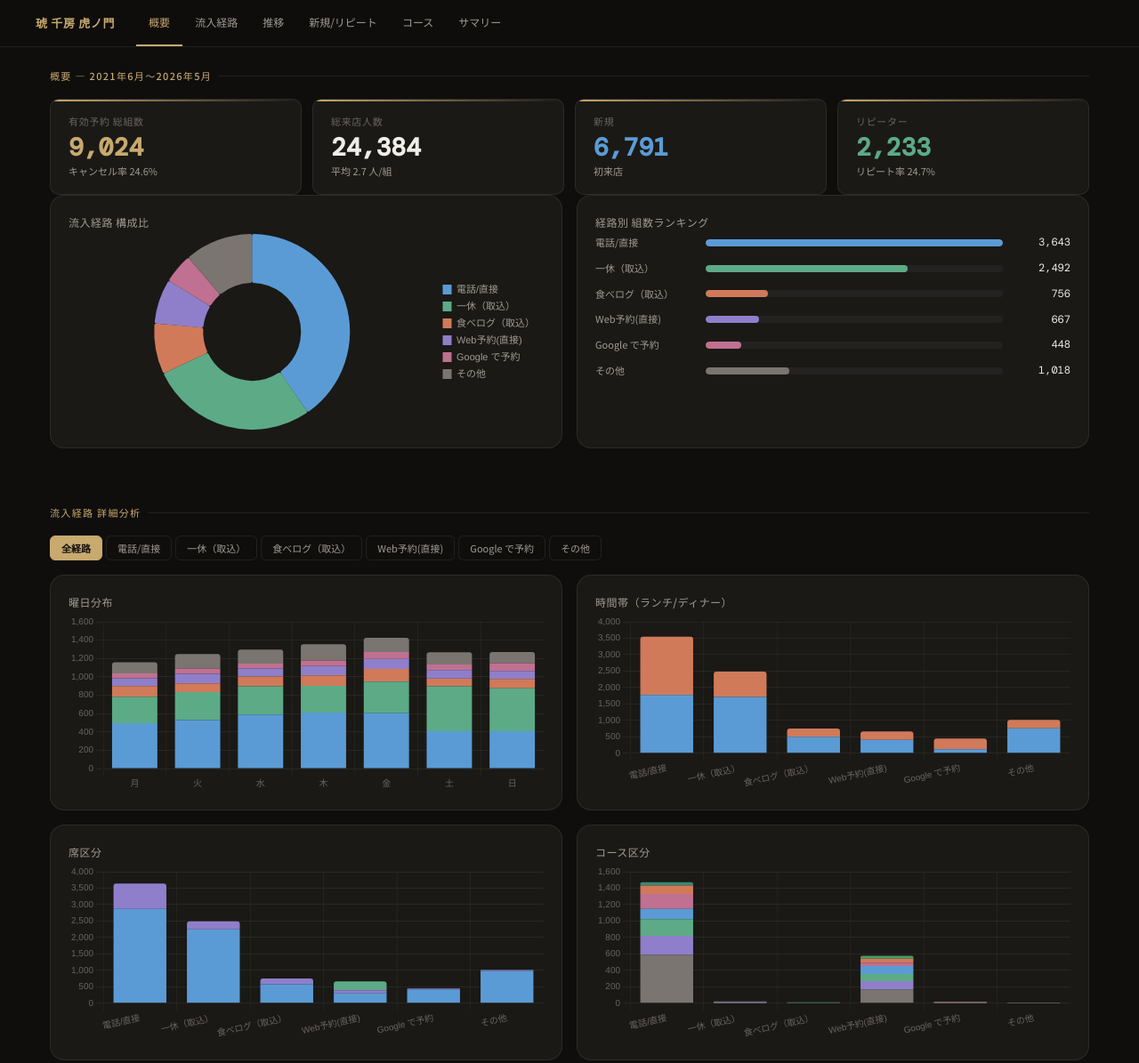
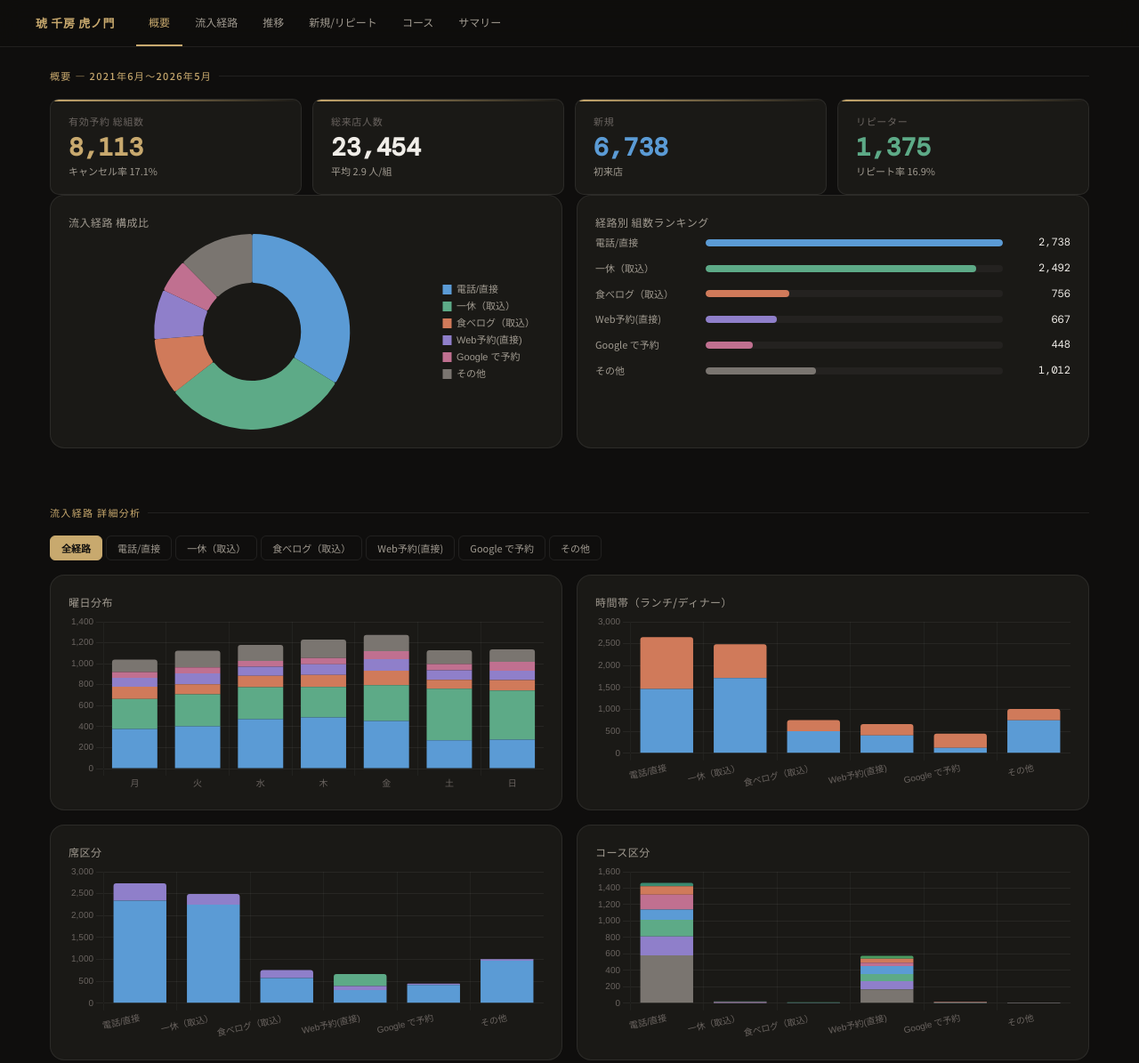
Before and after one commit to Chibo-MarketingDepartment/kohaku_reservation_report, a plain HTML site: page index.html in a window 1280 px wide. Shown: the top 1195 px of the page at 89% size. Drawn offline with nearby package versions, Linux system fonts and the light colour scheme.

Commit message:
Add files via upload

```diff
--- a/data.js
+++ b/data.js
@@ -1,13 +1,13 @@
 const DATA = {
   "kpi": {
-    "total_valid": 9024,
-    "total_all": 11971,
-    "cancel_rate": 24.6,
-    "total_pax": 24384,
-    "avg_pax": 2.7,
-    "new_count": 6791,
-    "rep_count": 2233,
-    "rep_rate": 24.7
+    "total_valid": 8113,
+    "total_all": 9788,
+    "cancel_rate": 17.1,
+    "total_pax": 23454,
+    "avg_pax": 2.9,
+    "new_count": 6738,
+    "rep_count": 1375,
+    "rep_rate": 16.9
   },
   "channels": [
     "電話/直接",
@@ -19,50 +19,50 @@ const DATA = {
   ],
   "ch_data": {
     "電話/直接": {
-      "groups": 3643,
-      "pax": 9429,
-      "avg_pax": 2.6,
-      "share": 40.4,
-      "rep": 1834,
-      "new": 1809,
-      "rep_rate": 50.3,
+      "groups": 2738,
+      "pax": 8505,
+      "avg_pax": 3.1,
+      "share": 33.7,
+      "rep": 982,
+      "new": 1756,
+      "rep_rate": 35.9,
       "new_avg_pax": 3.2,
-      "rep_avg_pax": 2.0,
+      "rep_avg_pax": 2.9,
       "weekday": {
-        "月": 495,
-        "火": 528,
-        "水": 590,
-        "木": 611,
-        "金": 604,
-        "土": 407,
-        "日": 408
+        "月": 377,
+        "火": 403,
+        "水": 471,
+        "木": 488,
+        "金": 453,
+        "土": 270,
+        "日": 276
       },
       "time": {
-        "ランチ": 1776,
-        "ディナー": 1773,
-        "アイドル": 94
+        "ランチ": 1468,
+        "ディナー": 1183,
+        "アイドル": 87
       },
       "course": {
-        "未選択/媒体": 2117,
-        "席のみ": 589,
+        "未選択/媒体": 1220,
+        "席のみ": 582,
         "翡翠": 231,
         "藤": 203,
         "茜": 181,
         "藍": 125,
-        "琥": 104,
+        "琥": 103,
         "碧": 40
       },
       "seat": {
-        "テーブル": 2873,
-        "個室": 770
+        "テーブル": 2338,
+        "個室": 400
       },
-      "weekend_rate": 22.4
+      "weekend_rate": 19.9
     },
     "一休（取込）": {
       "groups": 2492,
       "pax": 6941,
       "avg_pax": 2.8,
-      "share": 27.6,
+      "share": 30.7,
       "rep": 31,
       "new": 2461,
       "rep_rate": 1.2,
@@ -102,7 +102,7 @@ const DATA = {
       "groups": 756,
       "pax": 2311,
       "avg_pax": 3.1,
-      "share": 8.4,
+      "share": 9.3,
       "rep": 175,
       "new": 581,
       "rep_rate": 23.1,
@@ -139,7 +139,7 @@ const DATA = {
       "groups": 667,
       "pax": 2116,
       "avg_pax": 3.2,
-      "share": 7.4,
+      "share": 8.2,
       "rep": 111,
       "new": 556,
       "rep_rate": 16.6,
@@ -179,7 +179,7 @@ const DATA = {
       "groups": 448,
       "pax": 1321,
       "avg_pax": 2.9,
-      "share": 5.0,
+      "share": 5.5,
       "rep": 66,
       "new": 382,
       "rep_rate": 14.7,
@@ -215,41 +215,41 @@ const DATA = {
       "weekend_rate": 32.4
     },
     "その他": {
-      "groups": 1018,
-      "pax": 2266,
+      "groups": 1012,
+      "pax": 2260,
       "avg_pax": 2.2,
-      "share": 11.3,
-      "rep": 16,
+      "share": 12.5,
+      "rep": 10,
       "new": 1002,
-      "rep_rate": 1.6,
+      "rep_rate": 1.0,
       "new_avg_pax": 2.2,
-      "rep_avg_pax": 1.6,
+      "rep_avg_pax": 2.0,
       "weekday": {
-        "月": 122,
+        "月": 120,
         "火": 158,
         "水": 153,
         "木": 176,
         "金": 156,
-        "土": 133,
-        "日": 120
+        "土": 131,
+        "日": 118
       },
       "time": {
-        "ランチ": 758,
+        "ランチ": 752,
         "ディナー": 258,
         "アイドル": 2
       },
       "course": {
-        "未選択/媒体": 1012,
+        "未選択/媒体": 1006,
         "琥": 2,
         "藍": 2,
         "席のみ": 2
       },
       "seat": {
-        "テーブル": 977,
-        "個室": 34,
+        "テーブル": 972,
+        "個室": 33,
         "カウンター": 7
       },
-      "weekend_rate": 24.9
+      "weekend_rate": 24.6
     }
   },
   "months": [
@@ -335,40 +335,40 @@ const DATA = {
       56,
       49,
       52,
-      42,
+      41,
       47,
       41,
       48,
       64,
       40,
-      53,
+      52,
       58,
-      78,
-      63,
-      59,
-      61,
+      64,
       50,
-      61,
-      59,
-      68,
-      59,
-      63,
-      51,
-      67,
-      98,
-      91,
-      77,
-      93,
-      90,
-      68,
+      42,
+      50,
+      39,
+      41,
+      37,
+      48,
+      33,
+      34,
+      36,
+      31,
+      36,
+      30,
+      34,
+      43,
+      31,
+      24,
+      36,
+      60,
+      58,
+      92,
+      74,
+      50,
       72,
-      80,
-      140,
-      168,
-      118,
-      102,
-      110,
-      62,
+      60,
       56
     ],
     "一休（取込）": [
@@ -648,18 +648,18 @@ const DATA = {
       4,
       3,
       13,
-      7,
+      6,
       8,
       8,
       3,
       17,
-      16,
+      15,
       9,
       10,
       11,
       14,
       32,
-      36,
+      32,
       20,
       36,
       38,
@@ -689,7 +689,7 @@ const DATA = {
       136,
       139,
       102,
-      112,
+      111,
       139,
       114,
       130,
@@ -697,20 +697,20 @@ const DATA = {
       172,
       108,
       120,
-      118,
-      121,
-      127,
-      120,
-      101,
+      115,
+      119,
+      124,
+      114,
+      96,
+      84,
+      83,
+      89,
+      96,
+      176,
+      82,
       87,
-      91,
-      94,
-      98,
-      178,
-      84,
-      94,
-      107,
-      97,
+      106,
+      96,
       101,
       116,
       106,
@@ -719,7 +719,7 @@ const DATA = {
       174,
       190,
       282,
-      180,
+      178,
       160,
       214,
       172,
@@ -754,34 +754,34 @@ const DATA = {
       22,
       28,
       30,
+      27,
+      35,
+      35,
+      30,
+      19,
+      23,
+      8,
+      18,
+      14,
+      19,
+      23,
+      18,
+      20,
       28,
-      35,
-      46,
-      41,
-      33,
-      28,
-      14,
-      35,
-      28,
-      34,
-      47,
-      45,
-      34,
-      57,
-      93,
-      81,
-      68,
-      69,
-      77,
-      60,
-      54,
-      58,
-      118,
-      124,
-      78,
-      84,
-      86,
-      34,
+      32,
+      21,
+      25,
+      18,
+      18,
+      16,
+      18,
+      38,
+      36,
+      44,
+      36,
+      32,
+      48,
+      32,
       46
     ],
     "合計": [
@@ -807,40 +807,40 @@ const DATA = {
       166,
       158,
       133,
-      137,
+      136,
       166,
       137,
       152,
       187,
       202,
-      136,
+      135,
       155,
-      164,
-      162,
-      160,
-      148,
+      150,
+      149,
+      143,
+      137,
+      104,
+      102,
+      97,
+      108,
+      119,
+      194,
+      102,
       115,
-      122,
-      119,
-      128,
-      145,
-      223,
-      118,
-      151,
-      200,
-      178,
-      169,
-      185,
-      183,
-      129,
-      127,
-      232,
-      308,
-      406,
-      258,
-      244,
-      300,
-      206,
+      138,
+      117,
+      126,
+      134,
+      124,
+      85,
+      91,
+      212,
+      226,
+      326,
+      214,
+      192,
+      262,
+      204,
       214
     ]
   },
@@ -858,19 +858,19 @@ const DATA = {
         "total": 603
       },
       "2023": {
-        "new": 364,
+        "new": 363,
         "rep": 243,
-        "total": 607
+        "total": 606
       },
       "2024": {
-        "new": 395,
-        "rep": 337,
-        "total": 732
+        "new": 356,
+        "rep": 192,
+        "total": 548
       },
       "2025": {
-        "new": 340,
-        "rep": 755,
-        "total": 1095
+        "new": 329,
+        "rep": 182,
+        "total": 511
       }
     },
     "一休（取込）": {
@@ -979,8 +979,8 @@ const DATA = {
       },
       "2025": {
         "new": 162,
-        "rep": 9,
-        "total": 171
+        "rep": 3,
+        "total": 165
       }
     }
   },
@@ -998,19 +998,19 @@ const DATA = {
     "椿": 32
   },
   "rep_bucket_all": {
-    "31回以上": 1023,
-    "2〜3回": 630,
-    "11〜30回": 251,
-    "6〜10回": 173,
+    "2〜3回": 626,
+    "11〜30回": 231,
+    "31回以上": 198,
+    "6〜10回": 164,
     "4〜5回": 156
   },
   "rep_bucket_ch": {
     "電話/直接": {
-      "31回以上": 1014,
-      "2〜3回": 342,
-      "11〜30回": 233,
-      "6〜10回": 125,
-      "4〜5回": 120
+      "2〜3回": 338,
+      "11〜30回": 213,
+      "31回以上": 195,
+      "4〜5回": 120,
+      "6〜10回": 116
     },
     "一休（取込）": {
       "2〜3回": 25,
@@ -1035,8 +1035,8 @@ const DATA = {
       "4〜5回": 12
     },
     "その他": {
-      "31回以上": 9,
       "2〜3回": 3,
+      "31回以上": 3,
       "6〜10回": 2,
       "4〜5回": 1,
       "11〜30回": 1
@@ -1044,18 +1044,18 @@ const DATA = {
   },
   "seasonal": {
     "電話/直接": [
-      298,
-      302,
-      419,
-      325,
-      299,
+      238,
+      214,
+      305,
+      249,
+      239,
+      198,
+      167,
+      152,
+      160,
+      251,
       259,
-      238,
-      216,
-      218,
-      291,
-      367,
-      411
+      306
     ],
     "一休（取込）": [
       194,
@@ -1114,32 +1114,32 @@ const DATA = {
       68
     ],
     "その他": [
-      90,
+      89,
       104,
       101,
       78,
       93,
-      76,
+      75,
       58,
       83,
       75,
       77,
       98,
-      85
+      81
     ],
     "合計": [
-      722,
-      770,
-      947,
-      816,
-      801,
-      604,
-      564,
-      551,
-      506,
-      735,
-      857,
-      1151
+      661,
+      682,
+      833,
+      740,
+      741,
+      542,
+      493,
+      487,
+      448,
+      695,
+      749,
+      1042
     ]
   }
 };
--- a/index.html
+++ b/index.html
@@ -617,8 +617,8 @@ function renderCourse(){
 
   // 新規vsリピート コース
   const nrCourses = ['席のみ','翡翠','藤','藍','茜','琥'];
-  const NEW_COURSE = {席のみ:539,翡翠:267,藤:208,茜:173,藍:167,琥:109};
-  const REP_COURSE = {席のみ:224,藤:86,翡翠:78,藍:65,茜:55,琥:54};
+  const NEW_COURSE = {席のみ:535,翡翠:267,藤:208,茜:173,藍:167,琥:109};
+  const REP_COURSE = {席のみ:221,藤:86,翡翠:78,藍:65,茜:55,琥:53};
   const newTot=Object.values(NEW_COURSE).reduce((s,v)=>s+v,0);
   const repTot=Object.values(REP_COURSE).reduce((s,v)=>s+v,0);
   chartInstances.c_course_nr = new Chart(document.getElementById('c_course_nr'),{
```
